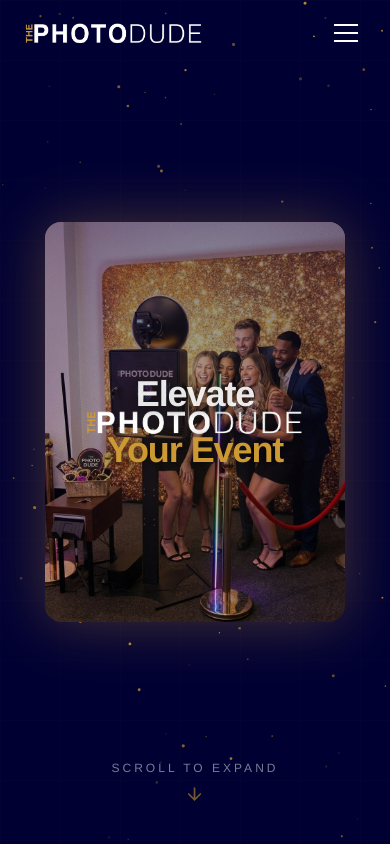
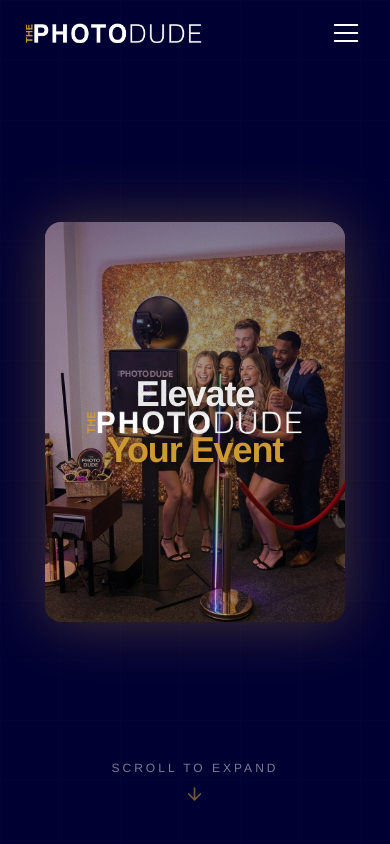
Before and after one commit to idanhe85/photobooth-landing, a Next.js app: page / in a window 390 px wide. Shown: the top 844 px of the page. Built offline with nearby package versions, Linux system fonts and the light colour scheme.

Commit message:
Disable SparklesCore on mobile to prevent Safari crash

```diff
--- a/components/Header.tsx
+++ b/components/Header.tsx
@@ -15,6 +15,14 @@
   const [scrolled, setScrolled]   = useState(false)
   const [active, setActive]       = useState('home')
   const [menuOpen, setMenuOpen]   = useState(false)
+  const [isMobile, setIsMobile]   = useState(false)
+
+  useEffect(() => {
+    const check = () => setIsMobile(window.innerWidth < 768)
+    check()
+    window.addEventListener('resize', check)
+    return () => window.removeEventListener('resize', check)
+  }, [])
 
   useEffect(() => {
     const onScroll = () => setScrolled(window.scrollY > 40)
@@ -50,6 +58,7 @@
       <div className="max-w-6xl mx-auto px-6 py-4 flex items-center justify-between">
         {/* Logo with Sparkles */}
         <a href="#home" className="relative flex items-center group">
+          {!isMobile && (
             <div
               className="absolute pointer-events-none"
               style={{ inset: '-18px -12px', zIndex: 0 }}
@@ -64,6 +73,7 @@
                 className="w-full h-full"
               />
             </div>
+          )}
           <div className="relative z-10">
             <Image
               src="/LOGO.png"
--- a/components/Hero.tsx
+++ b/components/Hero.tsx
@@ -95,6 +95,7 @@
             transition={{ duration: 0.1 }}
           >
             <div className="w-full h-full bg-navy" />
+            {!isMobile && (
               <SparklesCore
                 particleColor="#CC9933"
                 particleDensity={50}
@@ -104,6 +105,7 @@
                 background="transparent"
                 className="absolute inset-0 w-full h-full"
               />
+            )}
             {/* subtle grid */}
             <div
               className="absolute inset-0 opacity-[0.04]"
```
Lines whose indentation alone changed are shown as unchanged.
